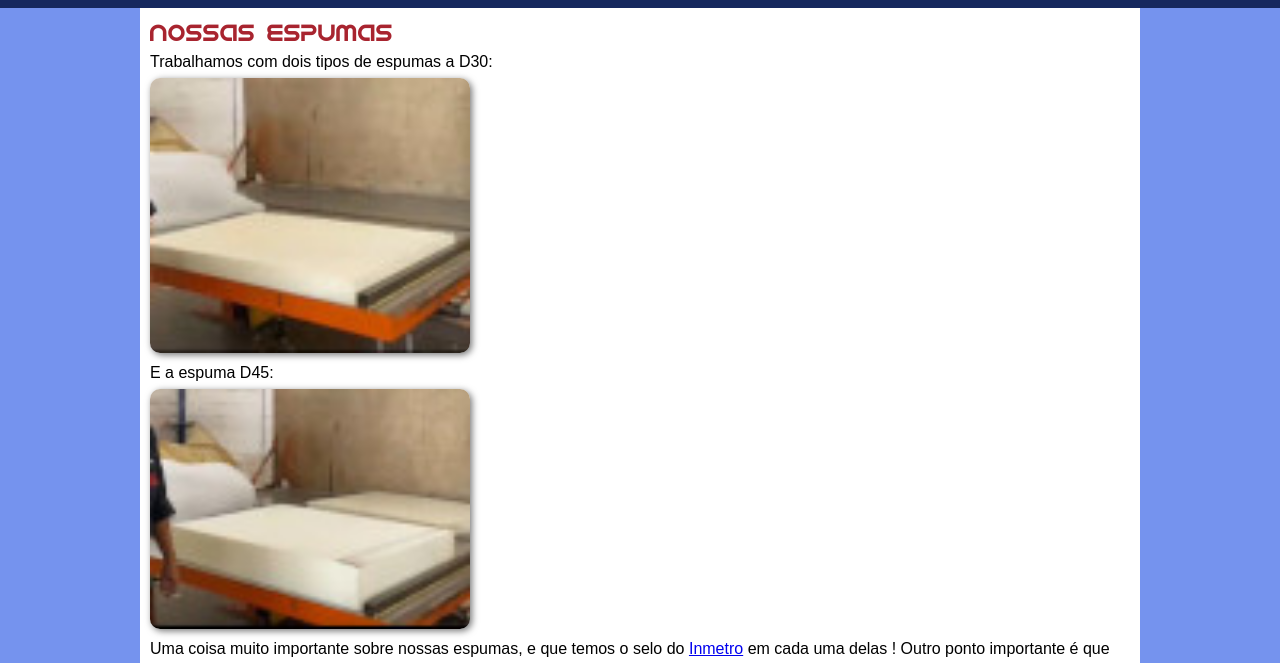
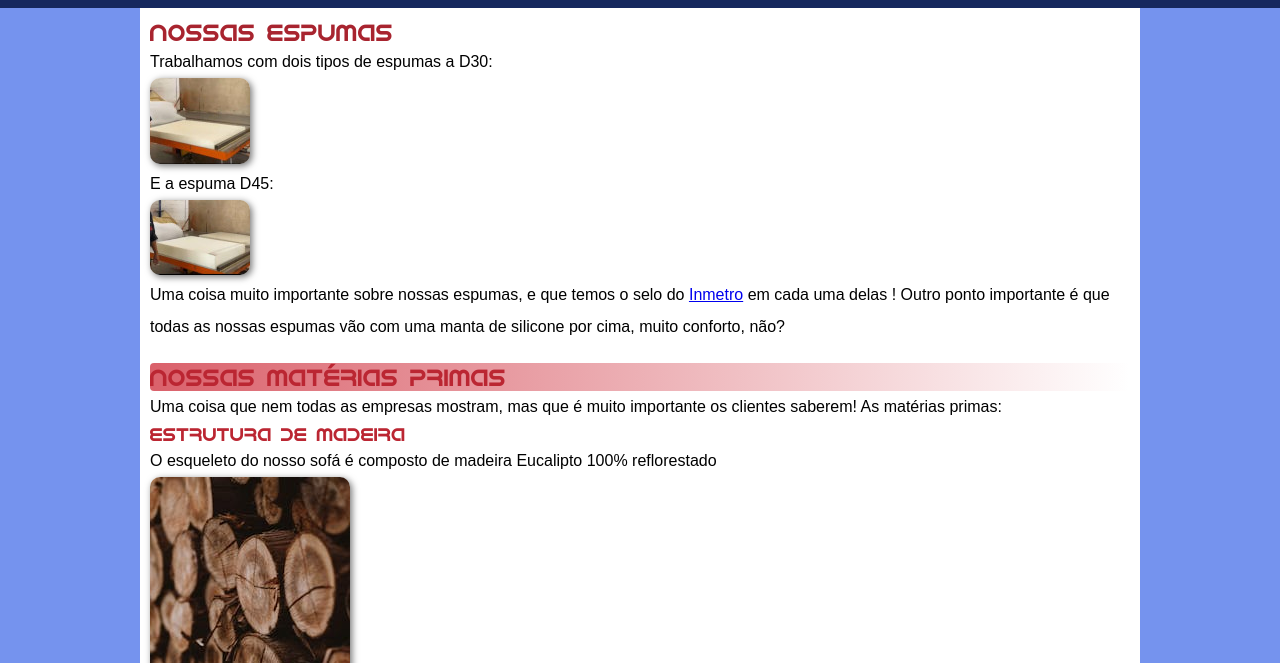
Before and after one commit to vitorguarizo/projeto-america-estofados, a plain HTML site: page projeto1/index.html in a window 1280 px wide. Shown: the part 137-800 px from the top of the page. Drawn offline with Linux system fonts and the light colour scheme.

Commit message:
Update style.css

```diff
--- a/projeto1/style/style.css
+++ b/projeto1/style/style.css
@@ -114,8 +114,6 @@ article p.centro {
 img {
     border-radius: 10px;
     box-shadow: 2px 2px 7px rgba(0, 0, 0, 0.548);
-    min-width: 320px;
-    max-width: 1000px;
 }
 
 img.central {
```
